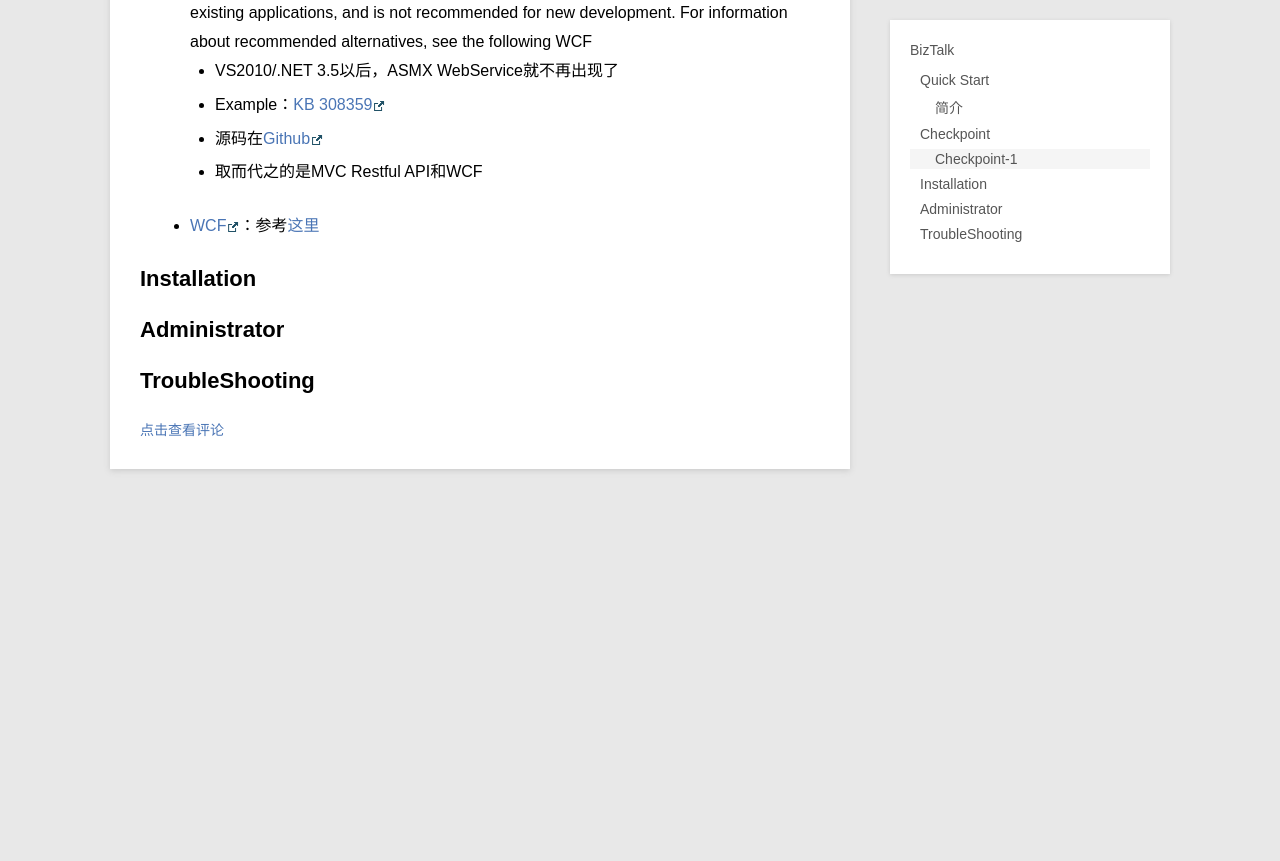
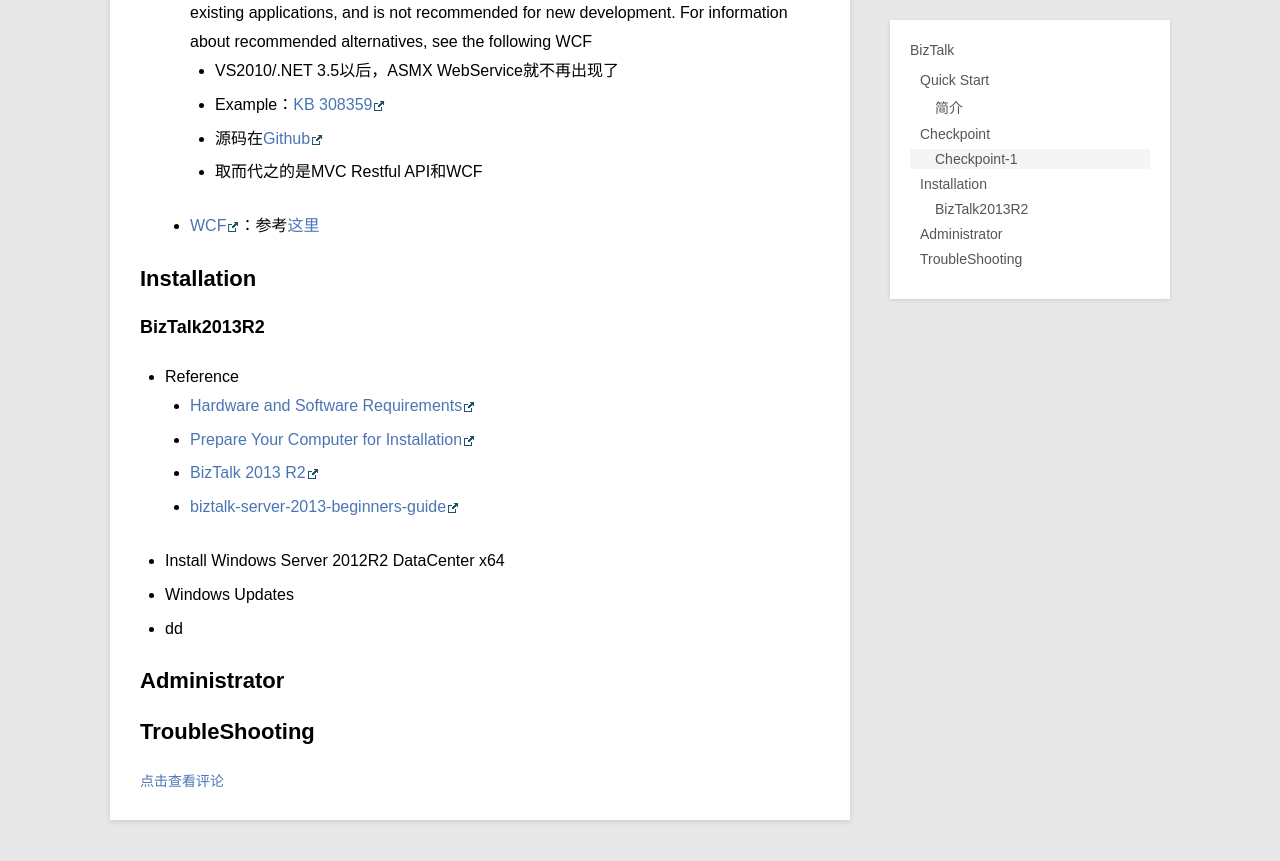
Before and after one commit to wu-wenxiang/wu-wenxiang.github.io, a Jekyll site: the page built from _posts/course/2016-06-27-BizTalk.md, in a window 1280 px wide and 900 px high, scrolled down 2868 px. Shown: the top 861 px of the window. Built offline with Jekyll 4.4.1, drawn with Linux system fonts in a browser that asks for light colours; before the commit the page ends 3417 px from its top, so only the background shows below that.

Commit message:
update 2016-06-27-BizTalk.md

```diff
--- a/_posts/course/2016-06-27-BizTalk.md
+++ b/_posts/course/2016-06-27-BizTalk.md
@@ -85,6 +85,16 @@ description:    关于BizTalk的入门，安装，使用和常见问题的排查
 
 ## Installation
 
+### BizTalk2013R2
+- Reference
+	- [Hardware and Software Requirements](https://msdn.microsoft.com/en-us/library/jj248697.aspx)
+	- [Prepare Your Computer for Installation](https://msdn.microsoft.com/en-us/library/jj248684.aspx)
+	- [BizTalk 2013 R2](https://msdn.microsoft.com/en-us/library/jj248681.aspx)
+	- [biztalk-server-2013-beginners-guide](http://social.technet.microsoft.com/wiki/contents/articles/17398.biztalk-server-2013-beginners-guide.aspx)
+- Install Windows Server 2012R2 DataCenter x64
+- Windows Updates
+- dd
+
 ## Administrator
 
 ## TroubleShooting
```
